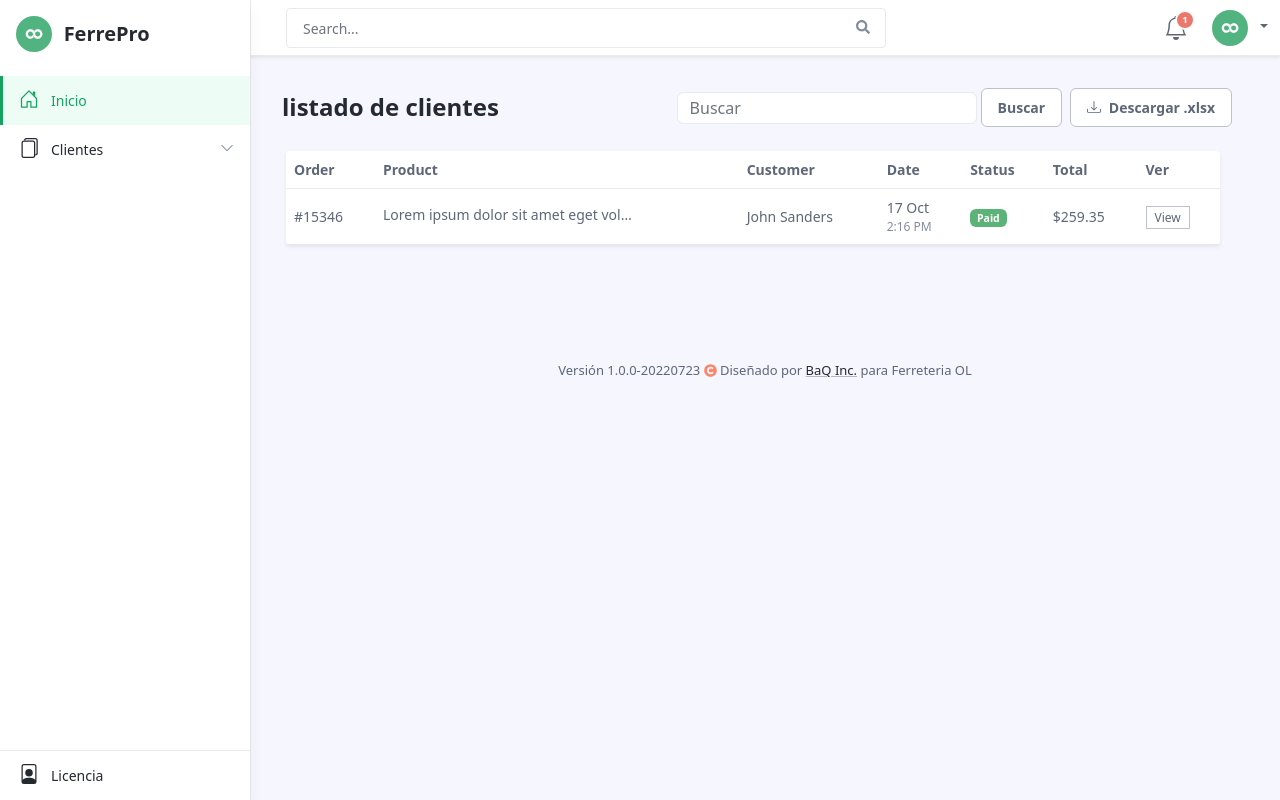
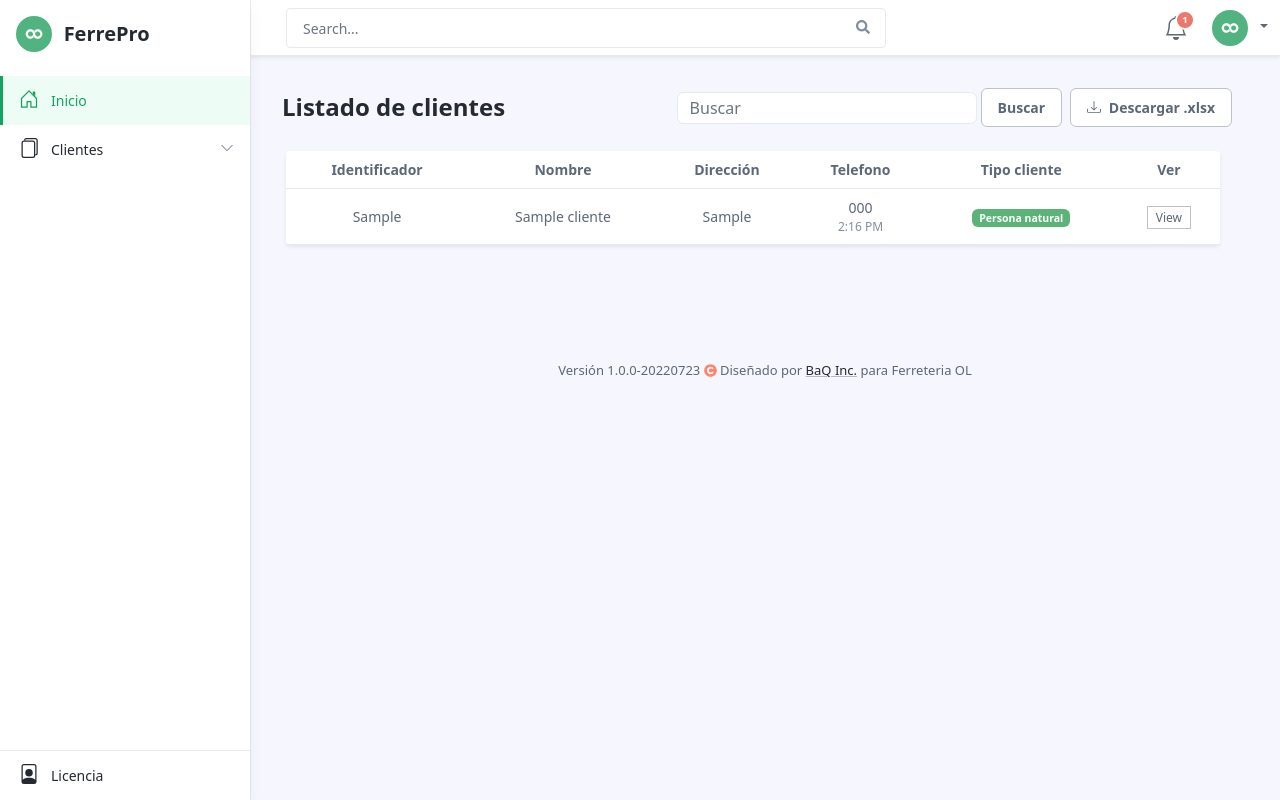
Before and after one commit to brahiamcarmen/FerreApp-Web, a Django app: page /usuarios/listadoclientes in a window 1280 px wide. Run offline with Django 3.2, Linux system fonts and the light colour scheme; a user stored in the database is signed in; tables that the repository leaves empty hold one stand-in row (values such as "Sample post"); some libraries are stand-ins or nearby versions.

Commit message:
Version 8

```diff
--- a/usuarios/templates/usuarios/base.html
+++ b/usuarios/templates/usuarios/base.html
@@ -10,7 +10,6 @@
     <meta name="description" content="Portal - Bootstrap 5 Admin Dashboard Template For Developers">
     <meta name="author" content="Xiaoying Riley at 3rd Wave Media">
     <link rel="shortcut icon" href="favicon.ico">
-
     <!-- FontAwesome JS-->
     <script defer src="{% static 'assets/plugins/fontawesome/js/all.min.js' %}"></script>
 
@@ -19,6 +18,7 @@
     {% block styles %}
     {% endblock %}
     {%block title%}
+
     {%endblock%}
     {% load humanize %}
 </head>
@@ -195,7 +195,8 @@
     <script src="{% static 'assets/js/index-charts.js' %}"></script>
     <!-- Page Specific JS -->
     <script src="{% static 'assets/js/app.js' %}"></script>
- {% block scripts %}
+{% block scripts %}
+
 {% endblock %}
 </body>
 </html>
--- a/usuarios/templates/usuarios/listadoclientes.html
+++ b/usuarios/templates/usuarios/listadoclientes.html
@@ -1,7 +1,6 @@
 {% extends 'usuarios/base.html' %}
 {% load static %}
 {% block styles %}
-
 {% endblock %}
 {%block title %} <title>LC</title> {%endblock%}
 {% block content %}
@@ -10,7 +9,7 @@
 <div class="row g-4 mb-4">
     <div class="row g-3 mb-4 align-items-center justify-content-between">
         <div class="col-auto">
-            <h1 class="app-page-title mb-0">listado de clientes</h1>
+            <h1 class="app-page-title mb-0">Listado de clientes</h1>
         </div>
         <div class="col-auto">
             <div class="page-utilities">
@@ -44,28 +43,28 @@
                 <div class="app-card app-card-orders-table shadow-sm mb-5">
                     <div class="app-card-body">
                         <div class="table-responsive">
-                            <table class="table app-table-hover mb-0 text-left">
+                            <table class="table app-table-hover mb-0 text-center">
                                 <thead>
                                     <tr>
-                                        <th class="cell">Order</th>
-                                        <th class="cell">Product</th>
-                                        <th class="cell">Customer</th>
-                                        <th class="cell">Date</th>
-                                        <th class="cell">Status</th>
-                                        <th class="cell">Total</th>
+                                        <th class="cell">Identificador</th>
+                                        <th class="cell">Nombre</th>
+                                        <th class="cell">Dirección</th>
+                                        <th class="cell">Telefono</th>
+                                        <th class="cell">Tipo cliente</th>
                                         <th class="cell">Ver</th>
                                     </tr>
                                 </thead>
                                 <tbody>
+                                    {% for cliente in clientes %}
                                     <tr>
-                                        <td class="cell">#15346</td>
-                                        <td class="cell"><span class="truncate">Lorem ipsum dolor sit amet eget volutpat erat</span></td>
-                                        <td class="cell">John Sanders</td>
-                                        <td class="cell"><span>17 Oct</span><span class="note">2:16 PM</span></td>
-                                        <td class="cell"><span class="badge bg-success">Paid</span></td>
-                                        <td class="cell">$259.35</td>
+                                        <td class="cell">{{cliente.Idcliente}}</td>
+                                        <td class="cell">{{cliente.Nombrecompleto}}</td>
+                                        <td class="cell">{{cliente.Direccion}}</td>
+                                        <td class="cell"><span>{{cliente.Telefono}}</span><span class="note">2:16 PM</span></td>
+                                        <td class="cell"><span class="badge bg-success">{{cliente.Tipocliente}}</span></td>
                                         <td class="cell"><a class="btn-sm app-btn-secondary" href="#">View</a></td>
                                     </tr>
+                                    {% endfor %}
                                 </tbody>
                             </table>
                         </div>
--- a/usuarios/views.py
+++ b/usuarios/views.py
@@ -10,7 +10,7 @@ from django.http import HttpResponseRedirect
 from django.urls import reverse
 import speedtest
 from django.contrib import auth
-from Ferre.models import Usuario
+from Ferre.models import Usuario, Clientes
 
 class Inicio(LoginRequiredMixin, View):
     login_url = '/'
@@ -40,8 +40,9 @@ class ListaClientes(LoginRequiredMixin, View):
             version = open('static/serial/Version.txt', 'r')
             versionp = version.read()
             datos = Usuario.objects.get(usuid=request.user.pk)
+            clientes = Clientes.objects.all()
             return render(request,
-                          self.template_name,{'proyecto': proyectov,'version':versionp},
+                          self.template_name,{'proyecto': proyectov,'version':versionp,'clientes':clientes}
                             )
         except Usuario.DoesNotExist:
             return render(request, "pages-404.html")
```
